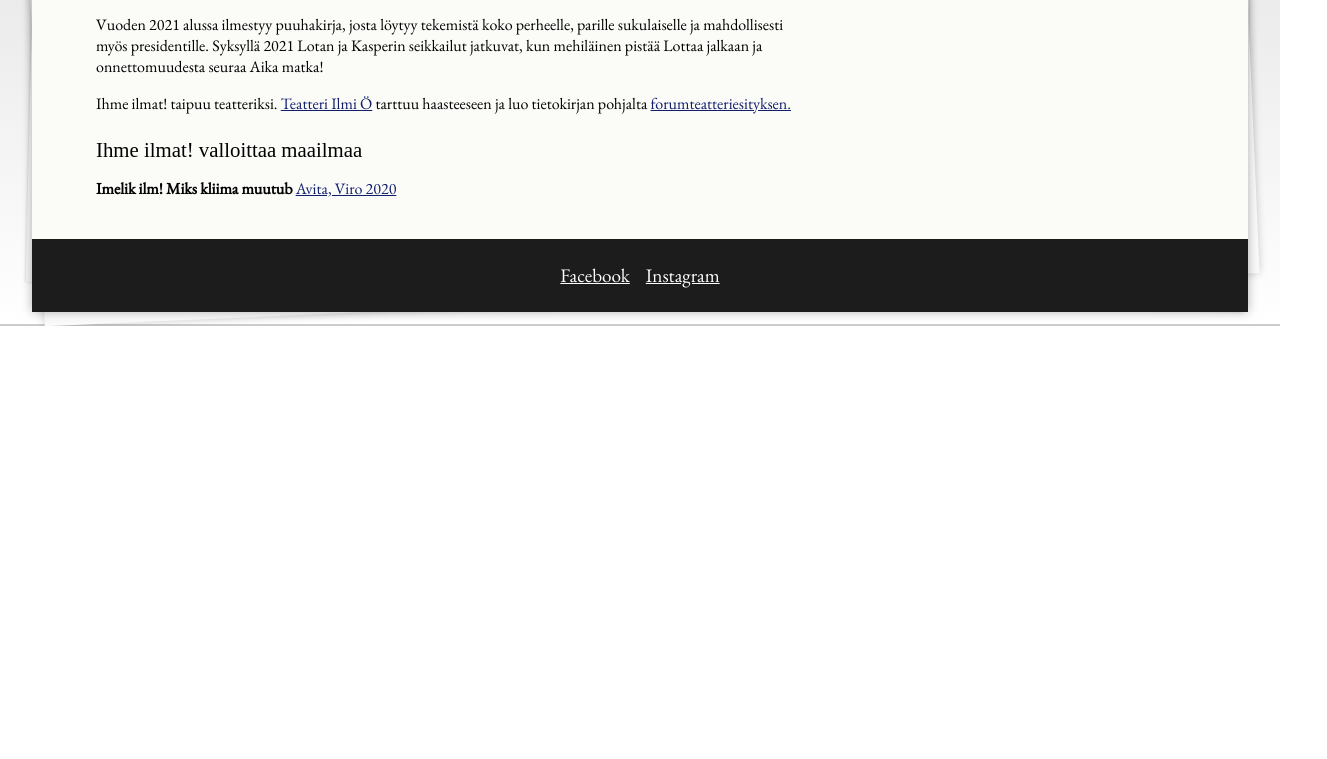
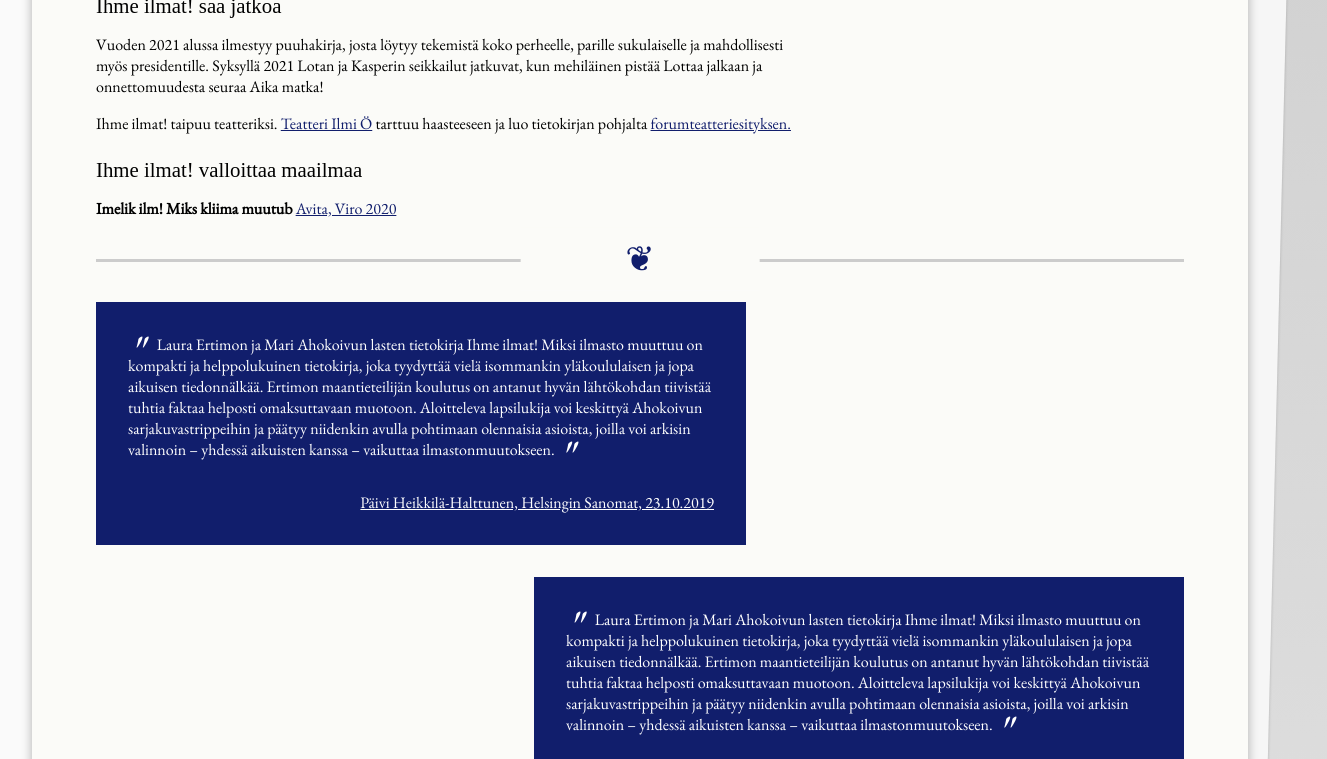
Before and after one commit to ramert/lauraertimo, a Vue app: page /ihmeIlmat in a window 1280 px wide. Shown: the part 504-1263 px from the top of the page, 1327 px wide, since content can reach past the window. Before the commit the page ends 830 px from the top, so only its background shows below. Built offline with nearby package versions, Linux system fonts and the light colour scheme; a web font is replaced by a local one.

Commit message:
Quotes to books

```diff
--- a/src/books/IhmeIlmat.vue
+++ b/src/books/IhmeIlmat.vue
@@ -22,16 +22,79 @@
             <b>Imelik ilm! Miks kliima muutub </b>
             <a href="https://www.avita.ee/32413"> Avita, Viro 2020</a>
         </vParagraph>
+
+        <div class="re-content-block__separator"></div>
+
+        <vQuotes :quotes="quotes" color="blue" />
     </vPage>
 </template>
 
 <script>
 import IhmeIlmatImage from '@/assets/ihmeilmat/ihme-ilmat-miksi-ilmasto-muuttuu.jpg';
+
+const quotes = [
+    {
+        "text": "Laura Ertimon ja Mari Ahokoivun lasten tietokirja Ihme ilmat! Miksi ilmasto muuttuu on kompakti ja helppolukuinen tietokirja, joka tyydyttää vielä isommankin yläkoululaisen ja jopa aikuisen tiedonnälkää. Ertimon maantieteilijän koulutus on antanut hyvän lähtökohdan tiivistää tuhtia faktaa helposti omaksuttavaan muotoon. Aloitteleva lapsilukija voi keskittyä Ahokoivun sarjakuvastrippeihin ja päätyy niidenkin avulla pohtimaan olennaisia asioista, joilla voi arkisin valinnoin – yhdessä aikuisten kanssa – vaikuttaa ilmastonmuutokseen.",
+        "url": "https://www.hs.fi/kulttuuri/art-2000006281513.html",
+        "urlText": "Päivi Heikkilä-Halttunen, Helsingin Sanomat, 23.10.2019"
+    },
+    {
+        "text": "Laura Ertimon ja Mari Ahokoivun lasten tietokirja Ihme ilmat! Miksi ilmasto muuttuu on kompakti ja helppolukuinen tietokirja, joka tyydyttää vielä isommankin yläkoululaisen ja jopa aikuisen tiedonnälkää. Ertimon maantieteilijän koulutus on antanut hyvän lähtökohdan tiivistää tuhtia faktaa helposti omaksuttavaan muotoon. Aloitteleva lapsilukija voi keskittyä Ahokoivun sarjakuvastrippeihin ja päätyy niidenkin avulla pohtimaan olennaisia asioista, joilla voi arkisin valinnoin – yhdessä aikuisten kanssa – vaikuttaa ilmastonmuutokseen.",
+        "url": "https://www.hs.fi/kulttuuri/art-2000006281513.html",
+        "urlText": "Päivi Heikkilä-Halttunen, Helsingin Sanomat, 23.10.2019"
+    },
+    {
+        "text": "Ihme ilmat! on siis erinomaisesti kuvitettu, selkeä tietopaketti, joka sopii hyvin myös aikuisen ja lapsen yhdessä tutkittavaksi. Mikäli aihe yhtään kiinnostaa, kirja kannattaa kyllä ehdottomasti ottaa lukulistalle.",
+        "urlText": "Kirjavinkit, 29.11.2019"
+    } ,
+    {
+        "text": "Tietokirja vastaa lasten kiperiin kysymyksiin ilmastonmuutoksesta ja kertoo, mitä sille voi tehdä. Maantieteilijä ja tietokirjailija Laura Ertimon teksti saa tukea viime vuonna Oksi-sarjakuvalla ihastuttaneen Mari Ahokoivun kauniista kuvituksesta.",
+        "urlText": "Arla Kanerva Helsingin Sanomat, 22.9.2019"
+    },
+    {
+        "text": "Lapset kuulevat ilmastouutisia joka tapauksessa, mutta pelkästään uutisia kuulemalla käsitys ilmastonmuutoksesta voi jäädä pirstaleiseksi ja ahdistavaksi. Kirjan tarkoitus on esittää kokonaiskuva asiasta.",
+        "urlText": "Laura Ertimo PS Pulssin haastattelussa, 14.2.2020"
+    },
+    {
+        "text": "Tätä on luettu lasten kanssa. Etenkin 9-vuotiasta on askarruttanut ilmaston lämpeneminen. Monimutkainen tiede on selitetty kirjassa ymmärrettävästi, eikä teos jää pintapuoliseksi niin kuin lapsille suunnatut tiedekirjat joskus jäävät. Kuvituksissa ja ilmeessä on imua. Kerronta toimii. Pidän tätä, en pelkästään onnistuneena lastenkirjana, vaan ylipäätään yhtenä parhaista johdatuksista tähän vaikeaselkoiseen aiheeseen.",
+        "urlText":"Karri 'Paleface' Miettinen, Kulttuurimedia Kuiske, 23.6.2020",
+        "url": "https://kuiske.fi/mina-luen-karri-paleface-miettinen/"
+    },
+    {
+        "text":"Ajankohtaisempaa kirjaa ei oikeastaan voi olla. Ihme Ilmat! tarttuu kuumaan aiheeseen sarjakuvalla höystetyn tietokirjan muodossa. Kirja käsittelee aihettaan kattavasti. Onkin kunnioitettava suoritus, että neljällekymmenelleseitsemälle sivulle on saatu puristettua niin paljon tietoa aiheesta ilman, että tieto vaikuttaisi väkisin kansiensa väliin ahdetulta. On vaikeaa keksiä mitä kirjaan olisi vielä voinut lisätä.",
+        "urlText": "Mutsimedia, 3.11.2019"
+    },
+    {
+        "text":"Melkeinpä tekisi mieli sanoa, että suosittelisin maantieteilijä ja tietokirjailija Laura Ertimon kirjoittamaa ja sarjakuvataiteilija Mari Ahokoivun kuvittamaa lasten kirjaa Ihme Ilmat! – Miksi ilmasto muuttuu erityisesti aikuisille. Niin mainiosti siinä on kerrottu ilmastonmuutoksen periaatteet, syyt ja seuraukset, että lukiessa kyllä aikuinenkin oppii. Kirja ei jää vaan ilmastonmuutoksen pohtimiseen ja asian voivotteluun, vaan siinä esitetään hienosti tapoja, miten jokainen meistä voi vaikuttaa omaan käyttäytymiseensä, jotta meillä kaikilla olisi parempi tulevaisuus. Luonnollisesti kirja on oikein hyvää luettavaa myös lapsille – sanoisin, että 3-4 luokkalaisesta seiskaluokkaan.",
+        "urlText": "Tiedettä Tytöille -hanke"
+    },
+    {
+        "text":"Laura Ertimon ja Mari Ahokoivun tietokirja Ihme ilmat! tarjoaa koululaiselle ja miksei aikuisellekin tuhdin tietopaketin ilmastomuutoksen syistä ja seurauksista helposti nieltävässä paketissa.",
+        "urlText": "Rouvaeriksson-kirjablogi, 27.11.2019"
+    },
+    {
+        "text":"Laura Ertimon &  Mari Ahokoivun Ihme ilmat! – Miksi ilmasto muuttuu tulisi mielestäni ottaa huomioon Tietokirjallisuuden Finlandiaa jaettaessa.",
+        "urlText": "Lastenkirjahylly-blogi, Varjo-Finlandia, 4.11.2019"
+    },
+    {
+        "text":"Ihme ilmat! – Miksi ilmasto muuttuu -kirja on toteutettu kunnianhimoisesti. Se on ulkonäöltään kaunis ja raikas. Tekstisisällöt on kirjoitettu huolella faktoihin nojaten mutta silti niin popularisoiden, että uskon lastenkin jaksavan niitä lukea ja kuunnella.",
+        "urlText": "Kirsin kirjablogi, 17.11.2019"
+    },
+    {
+        "text":"Kirja korostaa kaikkien vaikuttamisen mahdollisuutta ja tärkeyttä. Nuoretkin voivat tehdä arjen valintoja ja herätellä aikuisia ympäristövastuullisuuteen.",
+        "urlText": "Lapin Kansa, 28.10.2019"
+    },
+    {
+        "text":"Ihme ilmat! – Miksi ilmasto muuttuu on hieno kirja. Kirja menee mielestäni hienosti oppikirjana ja vieläpä sellaisena, joka jaksaa kiinnostaa lasta. Mahtavia kuvia ja paljon asiaa mukavassa muodossa.",
+        "urlText": "Mannilainen-kirjablogi, 1.11.2019"
+    }
+];
 export default {
     name: 'IhmeIlmat',
     data() {
         return {
-                IhmeIlmatImage
+            IhmeIlmatImage,
+            quotes,
         }
     }
 };
--- a/src/books/Vesi.vue
+++ b/src/books/Vesi.vue
@@ -10,7 +10,7 @@
             buyLink="http://www.myllylahti.fi/kirjat/lasten-ja-nuortenkirjat/vesi-kirja-maailman-taerkeimmaestae-aineesta-detail"
         />
 
-        <section class="row row-8-4">
+        <!--<section class="row row-8-4">
           <vParagraph noMargin="true">
             Vesi koostuu neljästä pääluvusta, joissa elämän eliksiiriin
             sukelletaan eri näkökulmista. Fysiikan, kemian, maantieteen,
@@ -74,16 +74,16 @@
             </vParagraph>
             <vImage :image="Miksi"/>
         </section>
-
+  -->
         <vQuotes :quotes="quotes" color="blue" />
 
-        <section id="osta">
+        <!--<section id="osta">
           <h2>Vesi-ostoksille</h2>
           <p>Vesi on saatavilla kirjakaupoista kautta maan.</p>
           <p>Saat sen suoraan kotiin Myllylahden verkkokaupasta:
               <a class="btn btn-primary btn-blue" href="http://www.myllylahti.fi/kirjat/lasten-ja-nuortenkirjat/vesi-kirja-maailman-taerkeimmaestae-aineesta-detail" target="_blank">Osta Vesi</a>
           </p>
-        </section>
+        </section>-->
     </vPage>
 </template>
 
--- a/src/books/Yo.vue
+++ b/src/books/Yo.vue
@@ -2,6 +2,7 @@
   <vPage>
     <vBookHeader
       title="Kirja unesta ja pimeän salaisuuksista"
+      :cover="Kansi"
       ingress="Yö on iltasatukirja, joka on totta. Se kirjoitettiin lasten ja aikuisten yhteisiä lukuhetkiä varten, mutta on
       sittemmin valloittanut sekä itse lukevan alakoululaisyleisön että aikuisia esteetikkoja ainakin 80-
       täyttäneisiin saakka."
@@ -10,7 +11,7 @@
       published="2016"
     />
 
-    <section class="row row-4-8">
+    <!--<section class="row row-4-8">
       <vImage :image="SisallysImage" />
       <vParagraph>
         Yö kirja unesta ja pimeän salaisuuksista jakautuu neljään osaan ja päättyy epilogin omaiseen
@@ -120,16 +121,16 @@ maailmanhistoriaan sukelletaan, sitä välittömämmin kaikki elämä on riippuv
 on syytä kysyä viimeinen kysymys: mistä vesi on peräisin? Ja tarjota kysymykseen paras saatavilla oleva
 vastaus.
      </vParagraph>
-    </section>
+    </section>-->
 
-    <vQuotes :quotes="quotes" color="black"/>
+    <vQuotes :quotes="quotes" color="blue"/>
 
     <vImage :image="FooterImage" />
   </vPage>
 </template>
 
 <script>
-import EsittelyImage from "@/assets/yo/kansi.png";
+import Kansi from "@/assets/yo/kansi.jpg";
 import FooterImage from "@/assets/yo/footer.png";
 import MiksiYoImage from "@/assets/yo/miksiyo.png";
 import SisallysImage from "@/assets/yo/sisallys.png";
@@ -179,7 +180,7 @@ export default {
       hero: Hero,
       mobileHero: MobileHero,
       quotesImage: QuotesImage,
-      Kansi: EsittelyImage,
+      Kansi,
       SisallysImage,
       FooterImage,
       MiksiYoImage,
--- a/src/components/Page.vue
+++ b/src/components/Page.vue
@@ -1,8 +1,8 @@
 <template>
-    <div>
+    <div class="page">
         <button class="curl-top-left" tabIndex="0" @click="$router.go(-1)"></button>
         <vHeader :routeData="routeData"></vHeader>
-        <div class="page">
+        <div class="content">
         <slot/>
         </div>
         <vFooter></vFooter>
@@ -38,7 +38,13 @@ export default {
 </script>
 
 <style lang="scss" scoped>
+
 .page {
+  background: var(--color-background2);
+  //clip-path: polygon(35px 0, 100% 0%, 100% 100%, 0 100%, 0 35px);
+}
+
+.content {
   padding: 0 5vw calc( 6 * var(--spacing-unit));
   overflow: hidden;
   position: relative;
@@ -92,7 +98,7 @@ export default {
   top: 0;
   left: 0;
   background: linear-gradient(135deg, transparent 45%, #aaa 50%, #ccc 50%, #fff 80%);
-  box-shadow: 1px 1px 1px rgba(0, 0, 0, 0.4);
+  box-shadow: 1px 1px 1px rgba(0, 0, 0, 0.6);
   transition: 0.2s;
 }
 
--- a/src/components/Quote.vue
+++ b/src/components/Quote.vue
@@ -4,7 +4,8 @@
       <slot />
     </div>
     <div class="quote__reference">
-      <a :href="link" target="_blank">{{linkText}}</a>
+      <a v-if="link" :href="link" target="_blank">{{linkText}}</a>
+      <span v-else>{{linkText}}</span>
     </div>
   </div>
 </template>
--- a/src/components/Quotes.vue
+++ b/src/components/Quotes.vue
@@ -20,11 +20,11 @@
   max-width: 650px;
 }
 
-.quote-list:nth-child(odd) {
+.quote-list:nth-child(even) {
   margin-left: auto;
 }
 
-.quote-list:nth-child(even) {
+.quote-list:nth-child(odd) {
   margin-right: auto;
 }
 </style>
```
Lines whose indentation alone changed are shown as unchanged.
